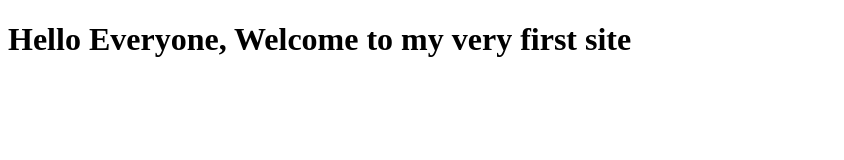
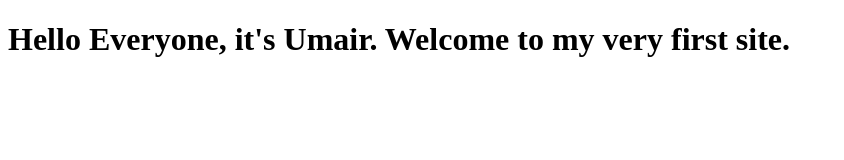
Before and after one commit to syedumairnaeem07/BootcampSetupPractice, a plain HTML site: page index.html in a window 1280 px wide. Shown: the whole page, without its empty margins (0-844 px from the left). Drawn offline with Linux system fonts and the light colour scheme.

Commit message:
Updated way of Welcoming

```diff
--- a/index.html
+++ b/index.html
@@ -5,7 +5,7 @@
 </head>
 <body>
     <div>
-        <b><h1>Hello Everyone, Welcome to my very first site</h1></b>
+        <b><h1>Hello Everyone, it's Umair. Welcome to my very first site.</h1></b>
     </div>
 </body>
 </html>
```
